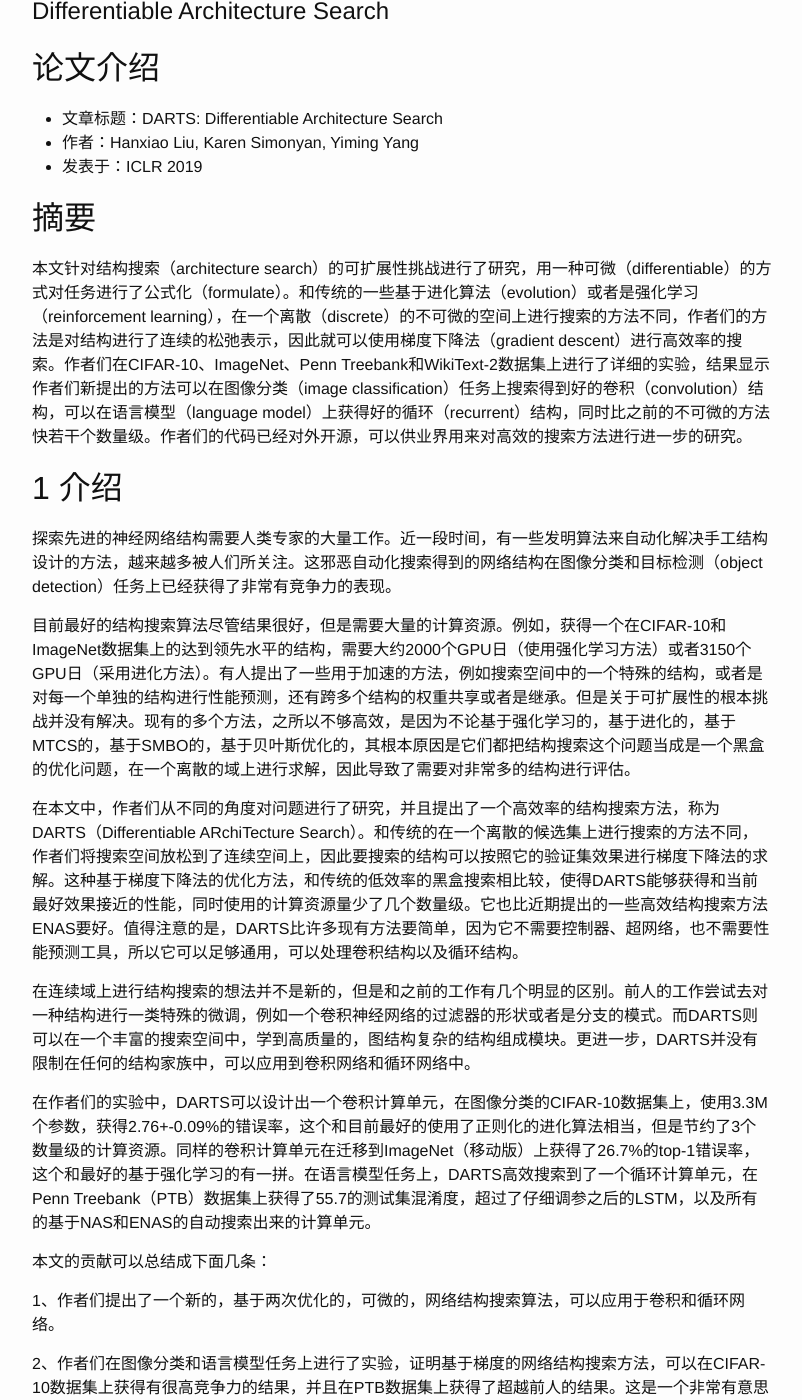
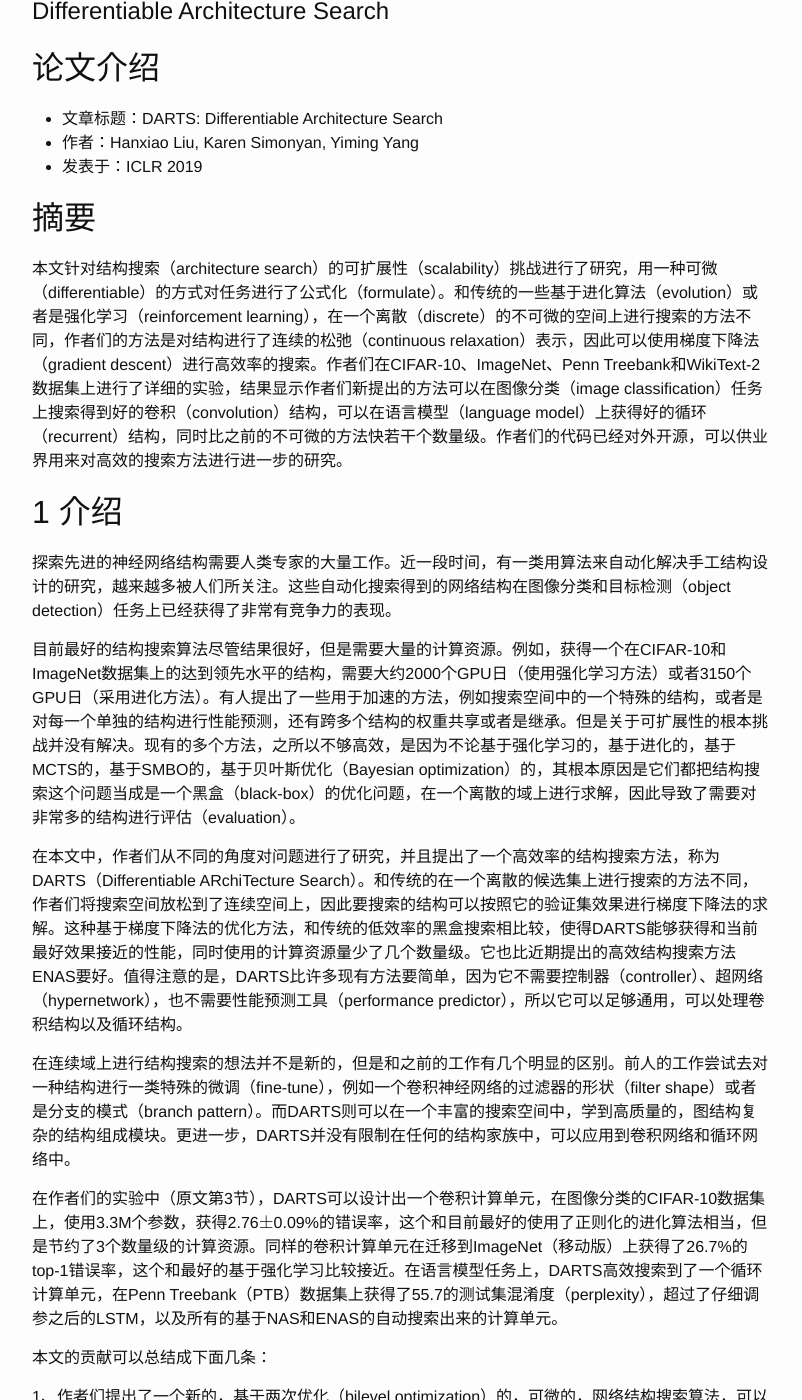
Before and after one commit to houj04/houj04.github.io, a Jekyll site: the page built from _posts/2019-05-05-differentiable-architecture-search.markdown, in a window 1280 px wide and 1400 px high, scrolled down 207 px. Shown: the whole window, without its empty margins (238-1040 px from the left). Built offline with Jekyll 4.4.1, drawn with Linux system fonts in a browser that asks for light colours; formulas are drawn with MathJax 3; some of the changed text lies outside the part shown.

Commit message:
minor fixes

```diff
--- a/_posts/2019-05-05-differentiable-architecture-search.markdown
+++ b/_posts/2019-05-05-differentiable-architecture-search.markdown
@@ -14,23 +14,23 @@ categories: mypost
 
 ## 摘要
 
-本文针对结构搜索（architecture search）的可扩展性挑战进行了研究，用一种可微（differentiable）的方式对任务进行了公式化（formulate）。和传统的一些基于进化算法（evolution）或者是强化学习（reinforcement learning），在一个离散（discrete）的不可微的空间上进行搜索的方法不同，作者们的方法是对结构进行了连续的松弛表示，因此就可以使用梯度下降法（gradient descent）进行高效率的搜索。作者们在CIFAR-10、ImageNet、Penn Treebank和WikiText-2数据集上进行了详细的实验，结果显示作者们新提出的方法可以在图像分类（image classification）任务上搜索得到好的卷积（convolution）结构，可以在语言模型（language model）上获得好的循环（recurrent）结构，同时比之前的不可微的方法快若干个数量级。作者们的代码已经对外开源，可以供业界用来对高效的搜索方法进行进一步的研究。
+本文针对结构搜索（architecture search）的可扩展性（scalability）挑战进行了研究，用一种可微（differentiable）的方式对任务进行了公式化（formulate）。和传统的一些基于进化算法（evolution）或者是强化学习（reinforcement learning），在一个离散（discrete）的不可微的空间上进行搜索的方法不同，作者们的方法是对结构进行了连续的松弛（continuous relaxation）表示，因此可以使用梯度下降法（gradient descent）进行高效率的搜索。作者们在CIFAR-10、ImageNet、Penn Treebank和WikiText-2数据集上进行了详细的实验，结果显示作者们新提出的方法可以在图像分类（image classification）任务上搜索得到好的卷积（convolution）结构，可以在语言模型（language model）上获得好的循环（recurrent）结构，同时比之前的不可微的方法快若干个数量级。作者们的代码已经对外开源，可以供业界用来对高效的搜索方法进行进一步的研究。
 
 ## 1 介绍
 
-探索先进的神经网络结构需要人类专家的大量工作。近一段时间，有一些发明算法来自动化解决手工结构设计的方法，越来越多被人们所关注。这邪恶自动化搜索得到的网络结构在图像分类和目标检测（object detection）任务上已经获得了非常有竞争力的表现。
+探索先进的神经网络结构需要人类专家的大量工作。近一段时间，有一类用算法来自动化解决手工结构设计的研究，越来越多被人们所关注。这些自动化搜索得到的网络结构在图像分类和目标检测（object detection）任务上已经获得了非常有竞争力的表现。
 
-目前最好的结构搜索算法尽管结果很好，但是需要大量的计算资源。例如，获得一个在CIFAR-10和ImageNet数据集上的达到领先水平的结构，需要大约2000个GPU日（使用强化学习方法）或者3150个GPU日（采用进化方法）。有人提出了一些用于加速的方法，例如搜索空间中的一个特殊的结构，或者是对每一个单独的结构进行性能预测，还有跨多个结构的权重共享或者是继承。但是关于可扩展性的根本挑战并没有解决。现有的多个方法，之所以不够高效，是因为不论基于强化学习的，基于进化的，基于MTCS的，基于SMBO的，基于贝叶斯优化的，其根本原因是它们都把结构搜索这个问题当成是一个黑盒的优化问题，在一个离散的域上进行求解，因此导致了需要对非常多的结构进行评估。
+目前最好的结构搜索算法尽管结果很好，但是需要大量的计算资源。例如，获得一个在CIFAR-10和ImageNet数据集上的达到领先水平的结构，需要大约2000个GPU日（使用强化学习方法）或者3150个GPU日（采用进化方法）。有人提出了一些用于加速的方法，例如搜索空间中的一个特殊的结构，或者是对每一个单独的结构进行性能预测，还有跨多个结构的权重共享或者是继承。但是关于可扩展性的根本挑战并没有解决。现有的多个方法，之所以不够高效，是因为不论基于强化学习的，基于进化的，基于MCTS的，基于SMBO的，基于贝叶斯优化（Bayesian optimization）的，其根本原因是它们都把结构搜索这个问题当成是一个黑盒（black-box）的优化问题，在一个离散的域上进行求解，因此导致了需要对非常多的结构进行评估（evaluation）。
 
-在本文中，作者们从不同的角度对问题进行了研究，并且提出了一个高效率的结构搜索方法，称为DARTS（Differentiable ARchiTecture Search）。和传统的在一个离散的候选集上进行搜索的方法不同，作者们将搜索空间放松到了连续空间上，因此要搜索的结构可以按照它的验证集效果进行梯度下降法的求解。这种基于梯度下降法的优化方法，和传统的低效率的黑盒搜索相比较，使得DARTS能够获得和当前最好效果接近的性能，同时使用的计算资源量少了几个数量级。它也比近期提出的一些高效结构搜索方法ENAS要好。值得注意的是，DARTS比许多现有方法要简单，因为它不需要控制器、超网络，也不需要性能预测工具，所以它可以足够通用，可以处理卷积结构以及循环结构。
+在本文中，作者们从不同的角度对问题进行了研究，并且提出了一个高效率的结构搜索方法，称为DARTS（Differentiable ARchiTecture Search）。和传统的在一个离散的候选集上进行搜索的方法不同，作者们将搜索空间放松到了连续空间上，因此要搜索的结构可以按照它的验证集效果进行梯度下降法的求解。这种基于梯度下降法的优化方法，和传统的低效率的黑盒搜索相比较，使得DARTS能够获得和当前最好效果接近的性能，同时使用的计算资源量少了几个数量级。它也比近期提出的高效结构搜索方法ENAS要好。值得注意的是，DARTS比许多现有方法要简单，因为它不需要控制器（controller）、超网络（hypernetwork），也不需要性能预测工具（performance predictor），所以它可以足够通用，可以处理卷积结构以及循环结构。
 
-在连续域上进行结构搜索的想法并不是新的，但是和之前的工作有几个明显的区别。前人的工作尝试去对一种结构进行一类特殊的微调，例如一个卷积神经网络的过滤器的形状或者是分支的模式。而DARTS则可以在一个丰富的搜索空间中，学到高质量的，图结构复杂的结构组成模块。更进一步，DARTS并没有限制在任何的结构家族中，可以应用到卷积网络和循环网络中。
+在连续域上进行结构搜索的想法并不是新的，但是和之前的工作有几个明显的区别。前人的工作尝试去对一种结构进行一类特殊的微调（fine-tune），例如一个卷积神经网络的过滤器的形状（filter shape）或者是分支的模式（branch pattern）。而DARTS则可以在一个丰富的搜索空间中，学到高质量的，图结构复杂的结构组成模块。更进一步，DARTS并没有限制在任何的结构家族中，可以应用到卷积网络和循环网络中。
 
-在作者们的实验中，DARTS可以设计出一个卷积计算单元，在图像分类的CIFAR-10数据集上，使用3.3M个参数，获得2.76+-0.09%的错误率，这个和目前最好的使用了正则化的进化算法相当，但是节约了3个数量级的计算资源。同样的卷积计算单元在迁移到ImageNet（移动版）上获得了26.7%的top-1错误率，这个和最好的基于强化学习的有一拼。在语言模型任务上，DARTS高效搜索到了一个循环计算单元，在Penn Treebank（PTB）数据集上获得了55.7的测试集混淆度，超过了仔细调参之后的LSTM，以及所有的基于NAS和ENAS的自动搜索出来的计算单元。
+在作者们的实验中（原文第3节），DARTS可以设计出一个卷积计算单元，在图像分类的CIFAR-10数据集上，使用3.3M个参数，获得2.76$\pm$0.09%的错误率，这个和目前最好的使用了正则化的进化算法相当，但是节约了3个数量级的计算资源。同样的卷积计算单元在迁移到ImageNet（移动版）上获得了26.7%的top-1错误率，这个和最好的基于强化学习比较接近。在语言模型任务上，DARTS高效搜索到了一个循环计算单元，在Penn Treebank（PTB）数据集上获得了55.7的测试集混淆度（perplexity），超过了仔细调参之后的LSTM，以及所有的基于NAS和ENAS的自动搜索出来的计算单元。
 
 本文的贡献可以总结成下面几条：
 
-1、作者们提出了一个新的，基于两次优化的，可微的，网络结构搜索算法，可以应用于卷积和循环网络。
+1、作者们提出了一个新的，基于两次优化（bilevel optimization）的，可微的，网络结构搜索算法，可以应用于卷积和循环网络。
 
 2、作者们在图像分类和语言模型任务上进行了实验，证明基于梯度的网络结构搜索方法，可以在CIFAR-10数据集上获得有很高竞争力的结果，并且在PTB数据集上获得了超越前人的结果。这是一个非常有意思的结论，考虑到前人基于强化学习或者进化算法得到各种非可微的搜索技术所获得的所有最好的模型。
 
@@ -38,41 +38,43 @@ categories: mypost
 
 4、作者们展示了用DARTS在CIFAR-10和PTB上搜索得到的结构，可以分别迁移到ImageNet和WikiText-2上。
 
+作者们所实现的DARTS算法的代码，在github上面开源了：https://github.com/quark0/darts。
+
 ## 2 可微的结构搜索
 
-从2.1节开始，从整体上描述搜索空间。这里的一个结构（或者说一个具体的计算单元）的计算流程用一个有向无环图（directed acyclic graph）描述。然后介绍一个简单的连续的松弛策略用在搜索空间上，可以转换成一个可微的优化目标，对网络结构和权重进行联合优化（节3.2）。最后，提出一个近似技术，使得这个算法从计算上灵活并且高效（节2.3）。
+2.1节将从整体上描述搜索空间。这里的一个结构（或者说一个具体的计算单元（cell））的计算流程用一个有向无环图（directed acyclic graph）描述。然后介绍一个简单的连续的松弛策略用在搜索空间上，可以转换成一个可微的优化目标，对网络结构和权重进行联合优化（joint optimization）（节3.2）。最后，提出一个近似技术，使得这个算法从计算上可行并且高效（节2.3）。
 
 ### 2.1 搜索空间
 
 参考前人的一些做法，作者们实际搜索的是一个计算单元（computation cell），用来作为组建构成最终的结构。通过学习得到的计算单元可以以堆叠（stack）的方式构成一个卷积神经网络，或递归连接来构建一个循环神经网络。
 
-一个计算单元是一个有向无环图，包括有序的$N$个节点。每个节点$x^{(i)}$是一个潜在表示（例如，可以是卷积神经网络里面的一个特征映射），每一个有向边$(i,j)$和一个操作$o^{(i,j)}$关联，作用于$x^{(i)}$上。作者们假设每个计算单元有两个输入节点和一个输出节点。对于卷积单元来说，输入节点是前两层的输出。对于循环单元来说，输入节点是当前步（step）以及从前一个步带来的状态（state）。计算单元的输出是把所有的中间节点应用一个归并操作（例如，连接）。
+一个计算单元是一个有向无环图，包括有序的$N$个节点。每个节点$x^{(i)}$是一个潜在表示（latent representation）（例如，可以是卷积神经网络里面的一个特征映射（feature map）），每一个有向边（directed edge）$(i,j)$和一个操作（operation）$o^{(i,j)}$关联，作用于$x^{(i)}$上。作者们假设每个计算单元有两个输入节点和一个输出节点。对于卷积单元来说，输入节点是前两层（layer）的输出。对于循环单元来说，输入节点是当前步（step）以及从前一个步带来的状态（state）。计算单元的输出是把所有的中间节点应用一个归并（reduction）操作（例如，连接（concatenation））。
 
 每一个中间节点的计算，都是要基于所有排在它前面的节点：
 
-$$x^{(j)}=\sum_{i<j}o^{(i,j)}(x^{(i)})$$
+$$ x^{(j)} = \sum_{i<j}o^{(i,j)}(x^{(i)}) $$
 
-特别要引入一个特殊的“零（zero）”操作，用来指示两个节点之间缺少联系的情况。这样一来，学习计算单元的任务，就简化成了学习每条边上的操作。
+引入一个特殊的“零（zero）”操作，用来指示两个节点之间缺少连接的情况。这样一来，学习计算单元的任务，就简化成了学习每条边上的操作。
 
 ### 2.2 连续松弛和优化
 
-用$O$来表示一系列候选操作（例如，卷积，最大池化，零），里面每个操作都表示一个会作用于$x^{(i)}$上面的函数$o(\cdot)$。为了让搜索空间是连续的，作者们将这种“每一个操作都是一个多类别选其一”的情况，转换成一个在所有可能的操作中的softmax操作：
+用$O$来表示一系列候选操作（例如，卷积，最大池化（max pooling），零），里面每个操作都表示一个会作用于$x^{(i)}$上面的函数$o(\cdot)$。为了让搜索空间是连续的，作者们将这种“每一个操作都是一个多类别选其一（categorical choice）”的情况，转换成一个在所有可能的操作中的softmax操作：
 
 $$o^{(i,j)}(x) = \sum_{o\in O}\dfrac{exp(\alpha_o^{(i,j)})}{\sum_{o'\in O}exp(\alpha_o^{(i,j)})}o(x)$$
 
-上式中，两个节点$(i,j)$中间的权重（weight）是由一个$\|O\|$维的向量$\alpha^{(i,j)}$来作为参数的。因此结构搜索的任务进一步简化成为学习一系列的连续变量$\alpha=\{ \alpha^{(i,j)}\}$。在搜索结束之后，可以将每个混合的操作$o^{(i,j)}$按照最可能的操作来进行离散化，也就是$o^{(i,j)}=\arg\max_{o\in O}\alpha_o^{(i,j)}$。在后面的章节中，作者们用$\alpha$来表示网络结构的编码。
+上式中，两个节点$(i,j)$中间的权重（weight）是由一个$\|O\|$维的向量$\alpha^{(i,j)}$来作为参数的。因此结构搜索的任务进一步简化成为学习一系列的连续变量$\alpha = \{ \alpha^{(i,j)} \} $。在搜索结束之后，可以将每个混合的操作$o^{(i,j)}$按照最可能的操作来进行离散化，也就是$o^{(i,j)}=\arg\max_{o\in O}\alpha_o^{(i,j)}$。在后面的章节中，作者们用$\alpha$来表示网络结构的编码（encoding）。
 
-在松弛之后，目标变成了同时学习网络结构$\alpha$和这些混合操作中的权重$w$（例如卷积过滤器中的权重）。和其他的基于强化学习和进化算法的结构搜索相似的是，它们用验证集上的表现来当作奖励或者匹配度，DARTS也是要优化验证集上的损失，但用的却是梯度下降。
+在松弛之后，目标变成了同时学习网络结构$\alpha$和这些混合操作中的权重$w$（例如卷积过滤器（convolution filter）中的权重）。和其它的基于强化学习和进化算法的结构搜索相似的是，它们用验证集上的表现来当作奖励（reward）或者匹配度（fitness），DARTS也是要优化验证集上的损失，但用的却是梯度下降。
 
 用$L_{train}$和$L_{val}$来分别表示训练集和验证集上的损失。这两个损失都是除了由结构$\alpha$确定，还由权重$w$确定。结构搜索的目标是找到一个$\alpha^{\*}$使得验证集上的损失$L_{val}(w^\*, \alpha^\*)$最小，而这里的权重$w^\*$又是和网络结构相关联，结构是通过最小化训练误差得到的，也就是$w^{\*}=\arg\min_wL_{train}(w,\alpha^{\*})$。
 
-这就鞭策了一个双层优化（bilevel optimization）问题，上层变量是$\alpha$，下层变量是$w$：
+这就变成了一个双层优化（bilevel optimization）问题，上层变量是$\alpha$，下层变量是$w$：
 
 $$\min_\alpha L_{val}(w^{*}(\alpha), \alpha)$$
 
 $$s.t. w^{*}(\alpha) = \arg\min_wL_{train}(w,\alpha)$$
 
-这种嵌套问题在基于梯度的超参数优化问题中也有出现，可以把$\alpha$看成是超参数的一种特殊类型，尽管它的维度实际上会比传统意义上的标量超参数（例如，学习率）要大，因此也更难优化。
+这种嵌套问题在基于梯度的超参数优化（hyperparameter optimization）问题中也有出现，可以把$\alpha$看成是超参数的一种特殊类型，尽管它的维度实际上会比传统意义上的标量超参数（例如，学习率（learning rate））要大，因此也更难优化。
 
 ### 2.3 近似结构梯度
 
@@ -80,26 +82,26 @@ $$s.t. w^{*}(\alpha) = \arg\min_wL_{train}(w,\alpha)$$
 
 $$\nabla_\alpha L_{val}(w^*(\alpha),\alpha)$$
 
-$$ = \nabla_\alpha L_{val}(w-E\nabla_wL_{train}(w,\alpha),\alpha)$$
+$$ \approx \nabla_\alpha L_{val}(w-\xi\nabla_wL_{train}(w,\alpha),\alpha)$$
 
-这里$w$表示算法所维护的当前的权重，$E$表示内层优化的一步的学习率。主要的思路是通过调整$w$的方式，对$w^*(\alpha)$进行近似，只用单一的训练步，而不需要将式4的整个内层循环完整的训练直到收敛。注意如果$w$已经是一个内层优化的一个局部最优点，那么式6可以简化成为$\nabla_\alpha L_{val}(w, \alpha)$，然后$\nabla_wL_{train}(w,\alpha)=0$。
+这里$w$表示算法所维护的当前的权重，$\xi$表示内层优化的一步的学习率。主要的思路是通过调整$w$的方式，对$w^*(\alpha)$进行近似，只用单一的训练步，而不需要将式4的整个内层优化完整的训练直到收敛（convergence）。注意如果$w$已经是一个内层优化的一个局部最优点，那么式6可以简化成为$\nabla_\alpha L_{val}(w, \alpha)$，然后$\nabla_wL_{train}(w,\alpha)=0$。
 
-迭代的过程可以在原文的图1中看到。作者们目前还没有办法证明提出的算法的收敛性质，但是从实际情况来看，给定一个合适的$E$，是可以收敛到一个稳定点的。作者们还注意到动量项（momentum）在权重优化的时候如果使用，单步的展开的目标（式6）也要对应修改。
+迭代的过程可以在原文的图1中看到。作者们目前还没有办法证明提出的算法的收敛性质，但是从实际情况来看，给定一个合适的$\xi$，是可以收敛到一个稳定点的。作者们还注意到动量项（momentum）在权重优化的时候如果使用，单步的展开的目标（式6）也要对应修改。
 
 将链式法则（chain rule）应用到近似结构梯度（式6）中，得到
 
-$$\nabla\alpha L_{val}(w',\alpha)-E\nabla^2_{\alpha, w}L_{train}(w, \alpha)\nabla_{w'}L_{val}(w',\alpha)$$
+$$\nabla_\alpha L_{val}(w',\alpha)-\xi\nabla^2_{\alpha, w}L_{train}(w, \alpha)\nabla_{w'}L_{val}(w',\alpha)$$
 
-这里$w'=w-E\nabla_wL_{train}(w,\alpha)$表示单步前向模型的权重。上面这个表达式还包含了一个复杂的矩阵和向量乘积操作（它的第二项）。幸运的是，这种复杂度实质上可以简化掉，用有限差分近似（finite difference approximation）。记$\epsilon$是一个很小的标量，以及$w^{+-}=w+=\epsilon\nabla_{w'}L_{val}(w',\alpha)$。那么：
+这里$w'=w-\xi\nabla_wL_{train}(w,\alpha)$表示单步前向模型的权重。上面这个表达式还包含了一个复杂的矩阵和向量乘积操作（它的第二项）。幸运的是，这种复杂度实质上可以简化掉，用有限差分近似/逼近（finite difference approximation）。记$\epsilon$是一个很小的标量，以及$w^{\pm}=w\pm\epsilon\nabla_{w'}L_{val}(w',\alpha)$。那么：
 
-$$\nabla^2_{\alpha , w}L_{train}(w, \alpha )\nabla_{w'}L_{val}(w', \alpha) = \dfrac{\nabla\alpha L_{train}(w^+,\alpha)-\nabla\alpha L_{train}(w^-,\alpha )}{2\epsilon}$$
+$$\nabla^2_{\alpha , w}L_{train}(w, \alpha )\nabla_{w'}L_{val}(w', \alpha) \approx \dfrac{\nabla_\alpha L_{train}(w^+,\alpha)-\nabla_\alpha L_{train}(w^-,\alpha )}{2\epsilon}$$
 
 计算上面的差分只需要两遍对权重的前向过程，和两遍对$\alpha$的后向过程，因此复杂度从$O( \|    \alpha  \| \| w \| )$降低到了$O( \| \alpha \| + \| w \| )$。
 
-一阶优化：当$E = 0 $的时候，式7中的二阶导数会消失。在这种情况下，结构的梯度是$\nabla\alpha L_{val}(w, \alpha)$，这恰好和“按照简单的启发式的优化验证集损失的思路，假设当前的$w$和$w^*(\alpha)$一样”能对上。这就带来了一些用效果换速度的方法，可以参考原文中表1和表2的实验部分。在文中后面的部分，作者们把$E=0 $称为一阶优化，把梯度公式中$E>0$称为二阶优化。
+一阶优化：当$\xi = 0 $的时候，式7中的二阶导数会消失。在这种情况下，结构的梯度是$\nabla_\alpha L_{val}(w, \alpha)$，这恰好和“按照简单的启发式的优化验证集损失的思路，假设当前的$w$和$w^*(\alpha)$一样”能对上。这就带来了一些用效果换速度的方法，可以参考原文中表1和表2的实验部分。在文中后面的部分，作者们把$\xi=0 $称为一阶优化，把梯度公式中$\xi>0$称为二阶优化。
 
 ## 2.4 获得离散结构
 
 为了构造出离散结构中的每个节点，作者们保留了每个节点中，从全部的前序节点获得的非零的候选操作里面的$k$个最强的。一个操作的“强度”定义为$\dfrac{exp(\alpha_0^{(i,j)})}{\sum_{o'\in O}exp(\alpha_{o'}^{(i,j)})}$。为了让生成的结构和已有工作近似，作者们对卷积单元选择了$k=2$，对循环单元选择了$k=1$。
 
-“零”操作被排除在外，有两个原因。第一个，为了和现有的工作能够进行平等的对比，需要恰好$k$个非零的输入边。第二个，零操作的强度是无法确定的，因为加大零操作的分对数（logit）只会影响结果节点的表示，由于批归一化（batch normalization）的存在，不会影响最终的分类结果。
+“零”操作被排除在外，有两个原因。第一个，为了和现有的工作能够进行平等的对比，需要恰好$k$个非零的输入边。第二个，零操作的强度是无法确定的，因为加大零操作的分对数（logit）只会影响结果节点的表示范围（scale），由于批归一化（batch normalization）的存在，不会影响最终的分类结果。
```
